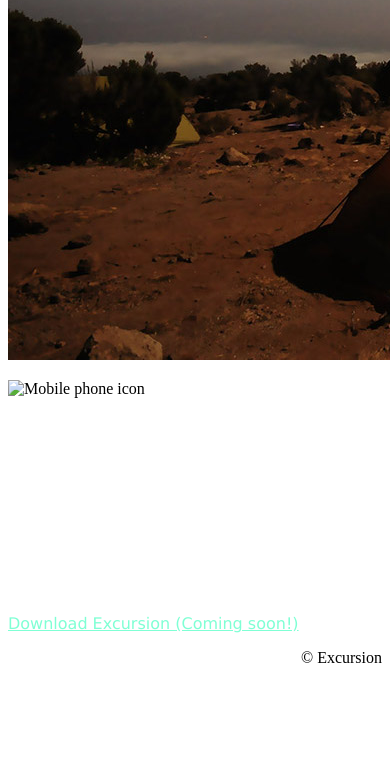
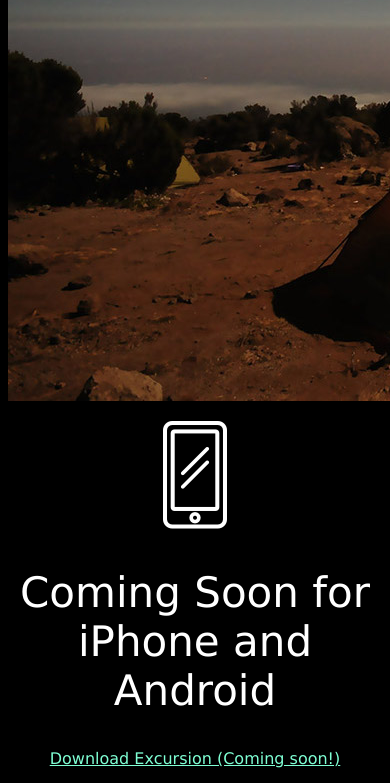
Before and after one commit to belindaleebriggs/excursion, a plain HTML site: page index.html in a window 390 px wide. Shown: the part 875-1658 px from the top of the page. Before the commit the page ends 1558 px from the top, so only its background shows below. Drawn offline with Linux system fonts and the light colour scheme.

Commit message:
Corrected phone img and set body in css.

```diff
--- a/index.html
+++ b/index.html
@@ -6,18 +6,18 @@
     <link rel="stylesheet" href="./resources/css/style.css">
   </head>
   <body>
-    <div class="centered">
-    <h1 id="main-headline">Discover hidden places in the world around you</h1>
+    <div id="main-page">
+    <h1>Discover hidden places in the world around you</h1>
     <a href="https://v791bn1iei8c2uns8939entn36a5keao4mhmgudnjtak7211gie0.cc-propeller.cloud/#" alt="Link to download the Excursion app">Download Excursion (Coming soon!)</a>
     <p><video src="./resources/videos/excursion.mp4" autoplay></video></p>
     <h2>Your personal travel guide</h2>
-    <p class="small">Excursion remembers places you like and recommends new points of interest around you</p>
+    <p class="body-text">Excursion remembers places you like and recommends new points of interest around you</p>
     <p><img src="./resources/images/camp.jpg" alt="Camping in dome tents"></p>
-    <p><img src="./resources/images/phone.jpg" alt="Mobile phone icon">
+    <p><img src="./resources/images/phone.png" alt="Mobile phone icon">
     <h2>Coming Soon for iPhone and Android</h2>
     <p><a href="https://v791bn1iei8c2uns8939entn36a5keao4mhmgudnjtak7211gie0.cc-propeller.cloud/#" alt="Link to download the Excursion app">Download Excursion (Coming soon!)</a></p>
   </div>
-  <div class="footer">
-    <p class="flush-right">© Excursion</p>
+  <div id="footer">
+    <p class="flush-right body-text">© Excursion</p>
  </body>
 </html>
--- a/resources/css/style.css
+++ b/resources/css/style.css
@@ -1,5 +1,5 @@
 /* Style main page elements */
-#main-page {
+body {
   text-align: center;
   background-color: black;
 }
@@ -32,4 +32,4 @@ a {
 
 /*Style Footer Elements*/
 .flush-right {
-  text-align: right;
+  text-align: right !important;
```
